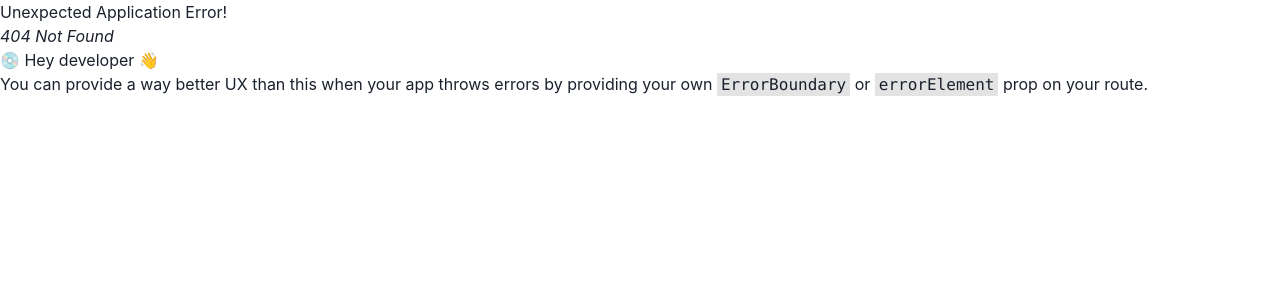
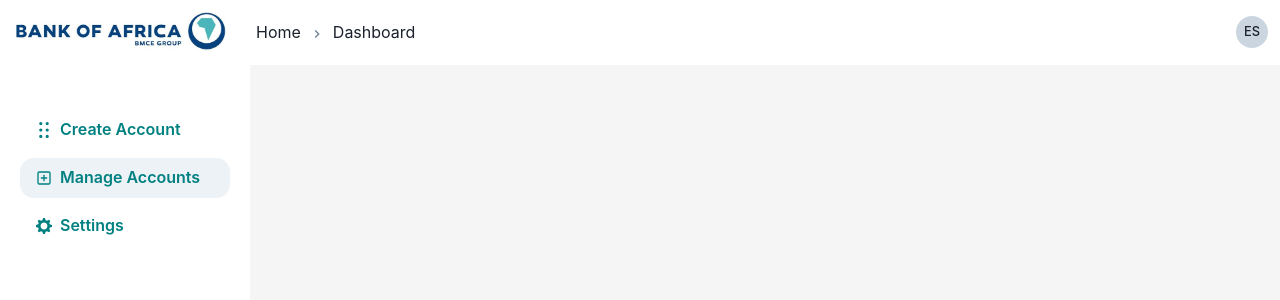
Before and after one commit to erraoudi-soufiane5/prepaid-cards-management-frontend, a React (Vite) app: page /admin/dashboard in a window 1280 px wide. Before the commit this address had no page. Shown: the top 300 px of the page. Built offline with nearby package versions, Linux system fonts and the light colour scheme.

Commit message:
moving the project to a new github account

```diff
--- a/package.json
+++ b/package.json
@@ -15,6 +15,7 @@
     "@emotion/styled": "^11.11.0",
     "axios": "^1.6.2",
     "framer-motion": "^10.16.5",
+    "jwt-decode": "^4.0.0",
     "react": "^18.2.0",
     "react-dom": "^18.2.0",
     "react-router-dom": "^6.10.0"
--- /dev/null
+++ b/src/components/AdminAside.tsx
@@ -0,0 +1,56 @@
+import {
+    CalendarIcon,
+    DragHandleIcon,
+    SettingsIcon,
+    PlusSquareIcon,
+    TimeIcon,
+    InfoOutlineIcon,
+  } from "@chakra-ui/icons";
+  import { Button, Stack } from "@chakra-ui/react";
+  import { Link, NavLink, useLocation, useNavigate } from "react-router-dom";
+
+  const AdminAside = () => {
+    const navigate = useNavigate();
+    const location = useLocation();
+    const currentPath = location.pathname;
+    return (
+      <Stack paddingX={"20px"} paddingY={"50px"} spacing={2} width={"250px"}>
+        <Button
+          leftIcon={<DragHandleIcon />}
+          borderRadius={"14px"}
+          colorScheme="gray"
+          color={"teal"}
+          variant={currentPath === "/admin/newAccount" ? "solid" : "ghost"}
+          justifyContent="flex-start"
+          onClick={() => navigate("/admin/newAccount")}
+        >
+          Create Account
+        </Button>
+
+        <Button
+          leftIcon={<PlusSquareIcon />}
+          borderRadius={"14px"}
+          colorScheme="gray"
+          color={"teal"}
+          variant={currentPath === "/admin/dashboard" ? "solid" : "ghost"}
+          justifyContent="flex-start"
+          onClick={() => navigate("/admin/dashboard")}
+        >
+          Manage Accounts
+        </Button>
+
+        <Button
+          leftIcon={<SettingsIcon />}
+          borderRadius={"14px"}
+          colorScheme="gray"
+          color={"teal"}
+          variant="ghost"
+          justifyContent="flex-start"
+        >
+          <NavLink to="/settings">Settings</NavLink>
+        </Button>
+      </Stack>
+    );
+  };
+
+  export default AdminAside;
--- a/src/components/Login.tsx
+++ b/src/components/Login.tsx
@@ -13,6 +13,7 @@ import {
   Input,
 } from "@chakra-ui/react";
 import axios from "axios";
+import { jwtDecode } from "jwt-decode";
 import { useEffect, useState } from "react";
 import { useNavigate } from "react-router-dom";
 
@@ -22,12 +23,14 @@ const Login = () => {
   const { isOpen, onOpen, onClose } = useDisclosure();
   const [isLoggedIn, setIsLoggedIn] = useState(false);
   const navigate = useNavigate();
+  const [userRole, setUserRole] = useState<string | null>(null);
 
   const handleLogin = () => {
     const loginData = {
       username: email,
       password: password
     };
+
 
     console.log("login data", loginData);
     axios
@@ -41,6 +44,9 @@ const Login = () => {
           localStorage.setItem("accessToken", accessToken);
           console.log("Access token:", accessToken);
           console.log("Refresh token:", refreshToken);
+          const decodedToken: any = jwtDecode(accessToken);
+          const role = decodedToken.role;
+          setUserRole(role);
           setIsLoggedIn(true);
         } else {
           console.error("Oops, something went wrong.");
@@ -57,9 +63,15 @@ const Login = () => {
 
   useEffect(() => {
     if (isLoggedIn) {
-      navigate("/dashboard");
+      if (userRole === 'ROLE_USER') {
+        navigate("/dashboard");
+      } else if (userRole === 'ROLE_ADMIN') {
+        navigate("/admin/newAccount");
+      } else {
+
+      }
     }
-  }, [isLoggedIn, navigate]);
+  }, [isLoggedIn, navigate,userRole]);
   return (
     <>
       <Button onClick={onOpen}>Login</Button>
--- a/src/components/PreActivatedCards.tsx
+++ b/src/components/PreActivatedCards.tsx
@@ -39,7 +39,9 @@ const PreActivatedCards = ({ preActivatedCards }: Props) => {
       </TableContainer>
 
       <Stack direction="row" spacing={4} justifyContent={"right"}>
-        <Button borderRadius={22} colorScheme="teal" variant="solid">
+        <Button borderRadius={22} colorScheme="teal" variant="solid"
+        onClick={handleActivation}
+        >
           Activate
         </Button>
         <Button
--- /dev/null
+++ b/src/routing/AdminDashboard.tsx
@@ -0,0 +1,38 @@
+import { Box, Grid, GridItem } from "@chakra-ui/react";
+
+function AdminDashboard() {
+  return (
+    <Box height="100%" overflowY="auto">
+      <Grid
+        h="100%"
+        templateRows="repeat(8, 1fr)"
+        templateColumns="repeat(5, 1fr)"
+        gap={4}
+        padding={3}
+      >
+        {/* <GridItem
+          minHeight={"190px"}
+          borderRadius={14}
+          colSpan={2}
+          bg="#ffffff"
+        >
+          balance
+        </GridItem>
+        <GridItem borderRadius={14} colSpan={3} rowSpan={2} bg="#ffffff">
+          insights
+        </GridItem>
+        <GridItem borderRadius={14} colSpan={2} bg="#ffffff">
+          favourite
+        </GridItem>
+        <GridItem borderRadius={14} colSpan={5} rowSpan={3} bg="#ffffff">
+          card status
+        </GridItem>
+        <GridItem borderRadius={14} colSpan={5} rowSpan={3} bg="#ffffff">
+          transactions
+        </GridItem> */}
+      </Grid>
+    </Box>
+  );
+}
+
+export default AdminDashboard;
--- /dev/null
+++ b/src/routing/AdminLayout.tsx
@@ -0,0 +1,47 @@
+import { Grid, GridItem, Show } from "@chakra-ui/react";
+import NavBar from "../components/NavBar";
+import Aside from "../components/Aside";
+import { Outlet } from "react-router-dom";
+import AdminAside from "../components/AdminAside";
+
+function AdminLayout() {
+  return (
+    <Grid
+      templateAreas={{
+        base: `"nav" "main"`,
+        lg: `"nav nav" "aside main"`,
+      }}
+      templateColumns={{
+        base: "1fr",
+        lg: "250px 1fr",
+      }}
+      height="100vh"
+      templateRows="65px 1fr"
+    >
+      <GridItem area="nav" bg="#ffffff" position="fixed" width="100%">
+        <NavBar />
+      </GridItem>
+
+      <Show above="lg">
+        <GridItem area="aside" position="fixed" top="60px">
+          <AdminAside />
+        </GridItem>
+      </Show>
+
+      <GridItem
+        area="main"
+        bg="#F5F5F5"
+        paddingLeft={3}
+        paddingBottom={3}
+        paddingTop={3}
+        paddingRight={1}
+        flex="1"
+        height="1fr"
+      >
+        <Outlet />
+      </GridItem>
+    </Grid>
+  );
+}
+
+export default AdminLayout;
```
Also changed, not shown: src/routing/CreateAccount.tsx (added, +7 -0 lines), src/routing/routes.tsx (+14 -0 lines), 1 other file (tests, documents, lock files or other folders).
